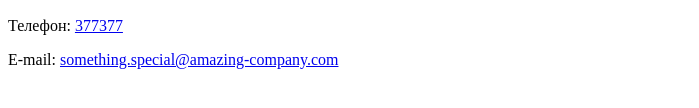
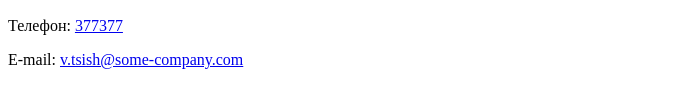
Before and after one commit to vtsish/personal-webpage-sf-m1, a plain HTML site: page index.html in a window 1280 px wide. Shown: the part 588-696 px from the top of the page, without its empty margins (0-699 px from the left). Drawn offline with Linux system fonts and the light colour scheme.

Commit message:
changed email address

```diff
--- a/index.html
+++ b/index.html
@@ -30,6 +30,6 @@
 
 <h2>Контакты</h2>
 <p>Телефон: <a href="tel:377377">377377</a></p>
-<p>E-mail: <a href="mailto:something.special@amazing-company.com">something.special@amazing-company.com</a></p>
+<p>E-mail: <a href="mailto:something.special@amazing-company.com">v.tsish@some-company.com</a></p>
 
 </html>
```
